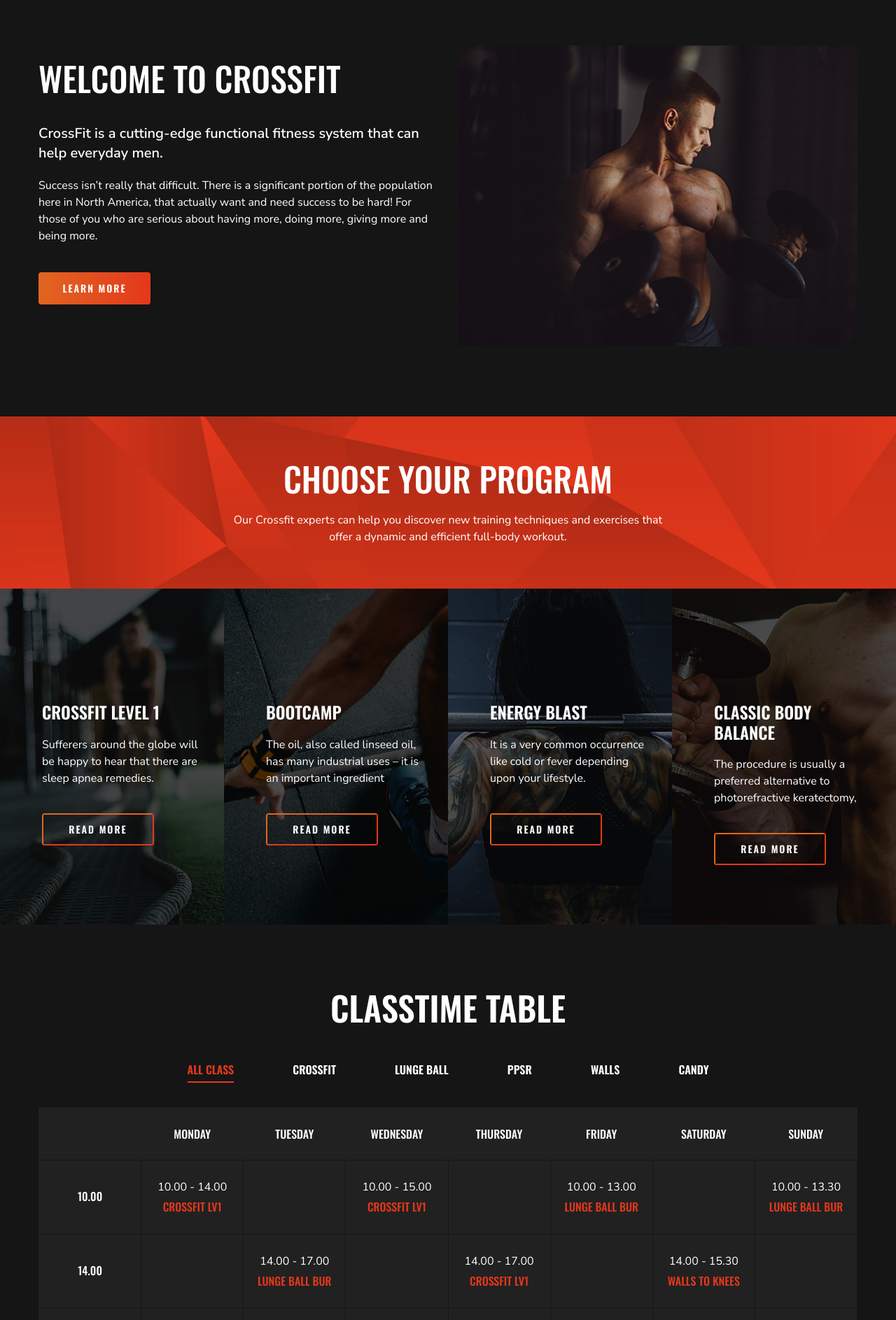
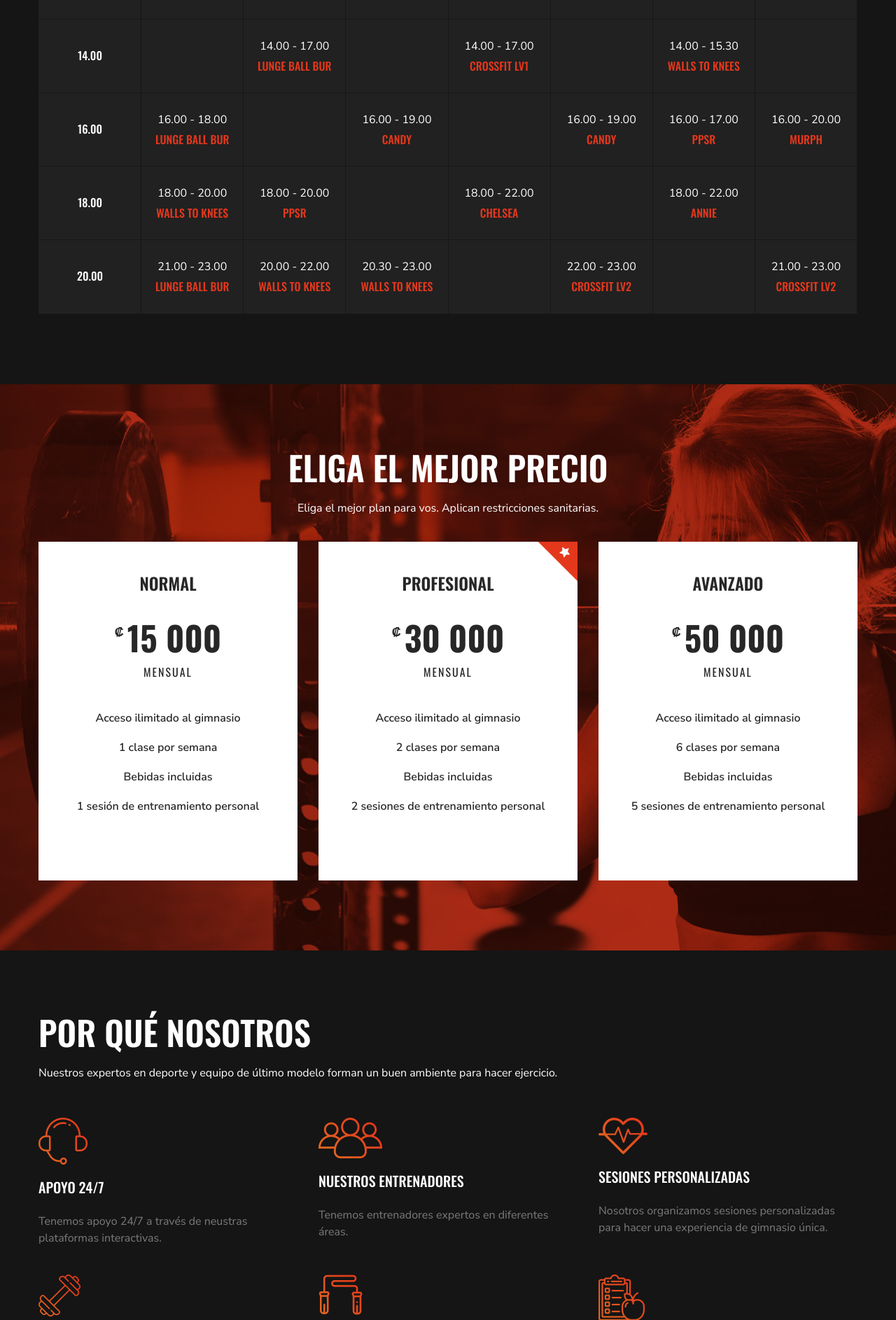
Before and after one commit to lrojasz/IE0724_PaginaCitas, a Django app: page / in a window 1280 px wide. Shown: the part 1365-3251 px from the top of the page at 70% size. Run offline with Django 3.2, Linux system fonts and the light colour scheme; some libraries are stand-ins or nearby versions.

Commit message:
página principal está en español

```diff
--- a/GimnasioChiva/scheduler/templates/index.html
+++ b/GimnasioChiva/scheduler/templates/index.html
@@ -116,7 +116,7 @@
     </section>
     <!-- Hero End -->
 
-    <!-- Feature Section Begin -->
+    <!-- Feature Section Begin
     <section class="feature-section">
         <div class="container-fluid">
             <div class="row">
@@ -146,7 +146,7 @@
     </section>
     <!-- Feature Section End -->
 
-    <!-- About Section Begin -->
+    <!-- About Section Begin
     <section class="home-about spad">
         <div class="container">
             <div class="row">
@@ -171,7 +171,7 @@
     </section>
     <!-- About Section End -->
 
-    <!-- Classes Section Begin -->
+    <!-- Classes Section Begin
     <section class="classes-section">
         <div class="class-title set-bg" data-setbg={% static 'scheduler/img/classes-title-bg.jpg' %}>
             <div class="container">
@@ -227,7 +227,7 @@
             <div class="row">
                 <div class="col-lg-12 text-center">
                     <div class="section-title">
-                        <h2>Classtime Table</h2>
+                        <h2>Tabla de Clases</h2>
                     </div>
                 </div>
             </div>
@@ -409,7 +409,7 @@
                         <h4>Normal</h4>
                         <div class="price-plan">
                             <h2>15 000 <span>₡</span></h2>
-                            <p>Monthly</p>
+                            <p>Mensual</p>
                         </div>
                         <ul>
                             <li>Acceso ilimitado al gimnasio</li>
@@ -466,8 +466,8 @@
             <div class="row">
                 <div class="col-lg-12">
                     <div class="section-title">
-                        <h2>Why People Choose Us</h2>
-                        <p>Our sport experts and latest sports equipment are the winning combination.</p>
+                        <h2>Por qué nosotros</h2>
+                        <p>Nuestros expertos en deporte y equipo de último modelo forman un buen ambiente para hacer ejercicio.</p>
                     </div>
                 </div>
             </div>
@@ -475,49 +475,43 @@
                 <div class="col-lg-4 col-sm-6">
                     <div class="choose-item">
                         <img src={% static 'scheduler/img/icons/chose-icon-1.png' %} alt="">
-                        <h5>Support 24/24</h5>
-                        <p>One of the best ways to make a great vacation quickly horrible is to choose the wrong
-                            accommodations for your trip. </p>
+                        <h5>Apoyo 24/7</h5>
+                        <p>Tenemos apoyo 24/7 a través de neustras plataformas interactivas.</p>
                     </div>
                 </div>
                 <div class="col-lg-4 col-sm-6">
                     <div class="choose-item">
                         <img src={% static 'scheduler/img/icons/chose-icon-2.png' %} alt="">
-                        <h5>Our trainer</h5>
-                        <p>If you are an infrequent traveler you may need some tips to keep the wife happy while you are
-                            jet setting around the globe.</p>
+                        <h5>Nuestros entrenadores</h5>
+                        <p>Tenemos entrenadores expertos en diferentes áreas.</p>
                     </div>
                 </div>
                 <div class="col-lg-4 col-sm-6">
                     <div class="choose-item">
                         <img src={% static 'scheduler/img/icons/chose-icon-3.png' %} alt="">
-                        <h5>Personalized sessions</h5>
-                        <p>To succeed at any endeavor, you must stay the course…no matter what the cost! Here are some
-                            surefire tips to help you on your journey.</p>
+                        <h5>Sesiones personalizadas</h5>
+                        <p>Nosotros organizamos sesiones personalizadas para hacer una experiencia de gimnasio única.</p>
                     </div>
                 </div>
                 <div class="col-lg-4 col-sm-6">
                     <div class="choose-item">
                         <img src={% static 'scheduler/img/icons/chose-icon-4.png' %} alt="">
-                        <h5>Our equipment</h5>
-                        <p>Rugby and Stratford-upon-Avon. Additionally, there are many things to see and do in and
-                            around Coventry itself.</p>
+                        <h5>Nuestro equipo</h5>
+                        <p>Tenemos el equipo más moderno, cada máquina diseñada para dar la mejor experiencia.</p>
                     </div>
                 </div>
                 <div class="col-lg-4 col-sm-6">
                     <div class="choose-item">
                         <img src={% static 'scheduler/img/icons/chose-icon-5.png' %} alt="">
-                        <h5>Classes daily</h5>
-                        <p>We would just not have the will in us to go about our daily lives. Its motivation that helps
-                            us get through the most mundane.</p>
+                        <h5>Clases diarias</h5>
+                        <p>Nosotros manejamos clases diarias para asegurarnos de que puedan participar cuando quieren.</p>
                     </div>
                 </div>
                 <div class="col-lg-4 col-sm-6">
                     <div class="choose-item">
                         <img src={% static 'scheduler/img/icons/chose-icon-6.png' %} alt="">
-                        <h5>Focus on your health</h5>
-                        <p>But there is only so far we can go within the constraints of a family budget in building the
-                            perfect telescopic operation.</p>
+                        <h5>Enfoque de salud</h5>
+                        <p>Nosotros nos enfocamos en brindar servicios con enfoque a la salud, que mejora la experiencia de nuestros miembros.</p>
                     </div>
                 </div>
             </div>
@@ -531,7 +525,7 @@
             <div class="row">
                 <div class="col-lg-12">
                     <div class="video-text">
-                        <h2>Gym In Dowtown New York</h2>
+                        <h2>No eres lo que logras. Eres lo que superas.</h2>
                         <a href="https://www.youtube.com/watch?v=X_9VoqR5ojM" class="play-btn video-popup">
                             <i class="fa fa-play"></i>
                         </a>
```
